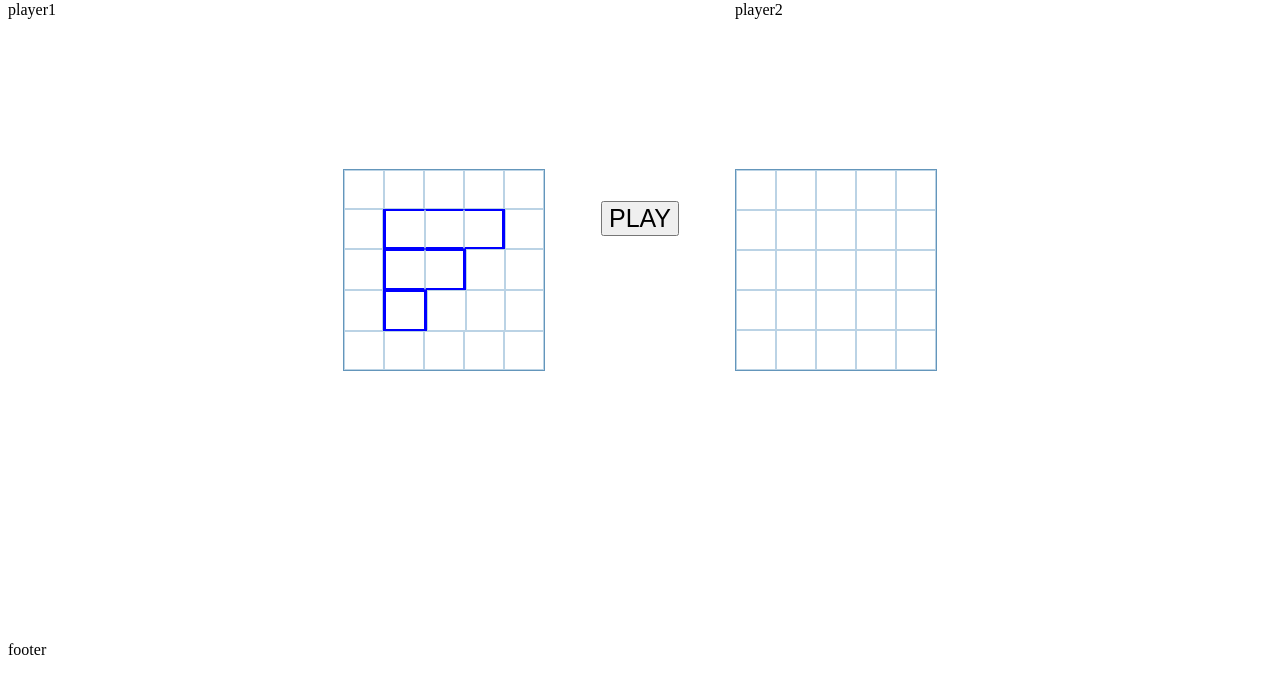
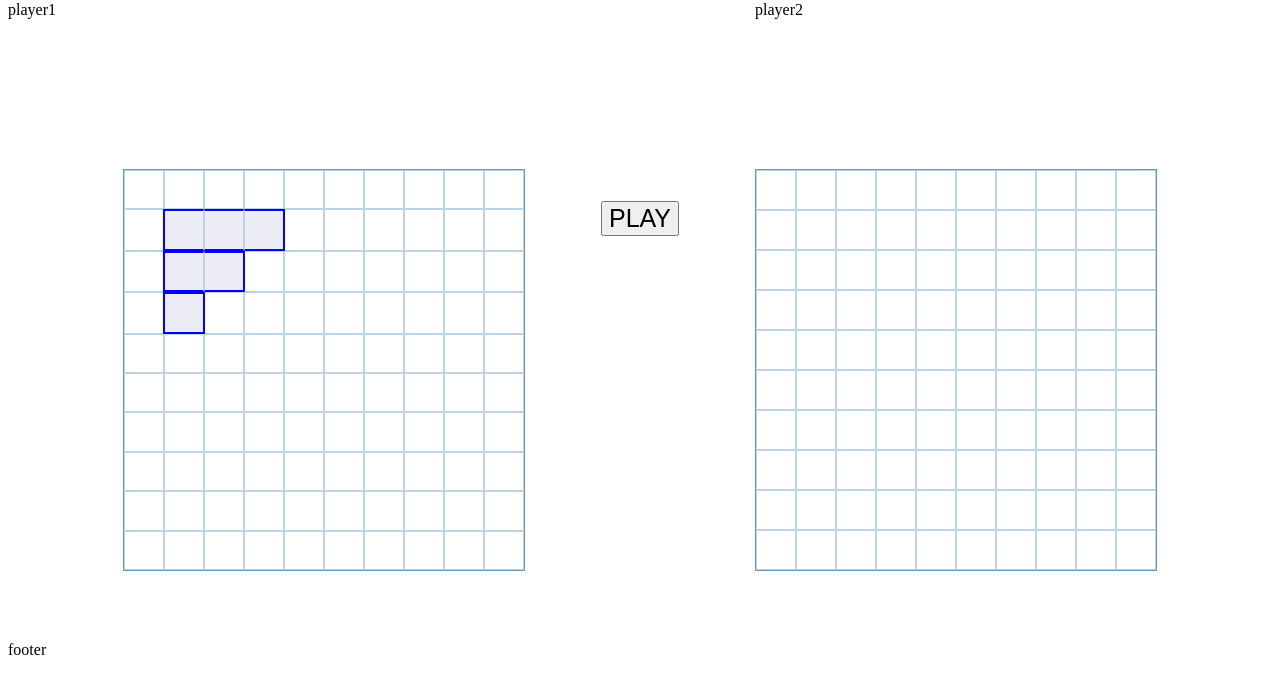
Before and after one commit to singhutp-glitch/battleship, a website built with webpack: page src/template.html in a window 1280 px wide. Shown: the part 79-772 px from the top of the page. Built offline with nearby package versions, Linux system fonts and the light colour scheme.

Commit message:
Fix grid border size problem

```diff
--- a/src/DOM.js
+++ b/src/DOM.js
@@ -43,7 +43,16 @@ class DOM{
 
                 (board.children[row]).children[column].classList.add('fill');
                 (board.children[row]).children[column].classList.add('left');
+                if(column>0)
+                {
+                    (board.children[row]).children[column-1].classList.add('removeRight');
+                }
                 (board.children[row]).children[column].classList.add('right');
+
+                if(column<10)
+                {
+                    (board.children[row]).children[column+1].classList.add('removeLeft');
+                }
             }
         }
         else if(direction===1)
@@ -56,10 +65,18 @@ class DOM{
                 if(i===0)
                 {
                     (board.children[row]).children[column].classList.add('left');
+                    if(column>0)
+                    {
+                        (board.children[row]).children[column-1].classList.add('removeRight');
+                    }
                 }
                 if(i===length-1)
                 {
                     (board.children[row]).children[column].classList.add('right');
+                    if(column<10)
+                    {
+                        (board.children[row]).children[column+1].classList.add('removeLeft');
+                    }
                 }
 
                 (board.children[row]).children[column].classList.add('fill');
@@ -85,7 +102,15 @@ class DOM{
 
                 (board.children[row]).children[column].classList.add('fill');
                 (board.children[row]).children[column].classList.add('left');
+                if(column>0)
+                {
+                    (board.children[row]).children[column-1].classList.add('removeRight');
+                }
                 (board.children[row]).children[column].classList.add('right');
+                if(column<10)
+                {
+                    (board.children[row]).children[column+1].classList.add('removeLeft');
+                }
             }
         }
         else if(direction===3)
--- a/src/gameboard.js
+++ b/src/gameboard.js
@@ -2,8 +2,8 @@ const Ship = require("./ship");
 
 class Gameboard{
     constructor(){
-        this.rows=5;
-        this.columns=5;
+        this.rows=10;
+        this.columns=10;
         this.board=Array.from({length:this.rows},()=>Array.from({length:this.columns},
             ()=>({
                 isHit:false,
--- a/src/index.js
+++ b/src/index.js
@@ -11,13 +11,17 @@ class NewGame{
         this.board1=document.querySelector('.board1');
         this.board2=document.querySelector('.board2');
 
-        this.domElement.makeGrid(this.board1,5,5);
-        this.domElement.makeGrid(this.board2,5,5);
+        this.domElement.makeGrid(this.board1,10,10);
+        this.domElement.makeGrid(this.board2,10,10);
 
         this.player1=new Player(1);
         this.player2=new Player(0);
         this.setup(this.player1,this.board1);
         // this.setup(this.player2,this.board2);
+        this.playBtn=document.querySelector('button.play');
+        this.playBtn.addEventListener('click',()=>{
+            this.playBtn.remove();
+        })
 
     }
     setup(player,board)
--- a/src/styles.css
+++ b/src/styles.css
@@ -11,7 +11,8 @@
   flex: 6 6 auto;
 }
 .buffer{
-  flex:2 2 auto;
+  flex:2 0 auto;
+  min-width: 230px;
 }
 button.play{
   margin-top: 200px;
@@ -22,8 +23,8 @@ button.play{
 
 }
 .board1,.board2{
-  height: 200px;
-  width:200px;
+  height: 400px;
+  width:  400px;
   margin-top: 150px;
   border: 1px solid rgb(100, 150, 187);
 }
@@ -41,6 +42,7 @@ div.board1>div{
 div.row>div.col{
   flex:1 1 auto;
   border: 1px solid rgb(187, 211, 229);
+  margin: 0;
 }
 div.row{
   display: flex;
@@ -59,18 +61,28 @@ div.board2>div{
 }
 
 div>div>div.col.up{
-  border-top: 2px solid blue;
+  border-top: none;
+  border-top: 2px solid rgb(0, 0, 255);
 }
 div>div>div.col.down{
-  border-bottom: 2px solid blue;
+  border-bottom: none;
+  border-bottom: 2px solid rgb(0, 0, 255);
 }
 div>div>div.col.left{
-  border-left: 3px solid blue;
+  border-left: none;
+  border-left: 2px solid rgb(0, 0, 255);
 }
 div>div>div.col.right{
-  border-right: 3px solid blue;
+  border-right: none;
+  border-right: 2px solid rgb(0, 0, 255);
 }
-div>div>div.col.ship{
+div>div>div.col.fill{
 
-  background-color: rgb(239, 239, 248);
+  background-color: rgb(236, 236, 246);
 }
+div>div>div.col.removeLeft{
+  border-left: none;
+}
+div>div>div.col.removeRight{
+  border-right: none;
+}
```
